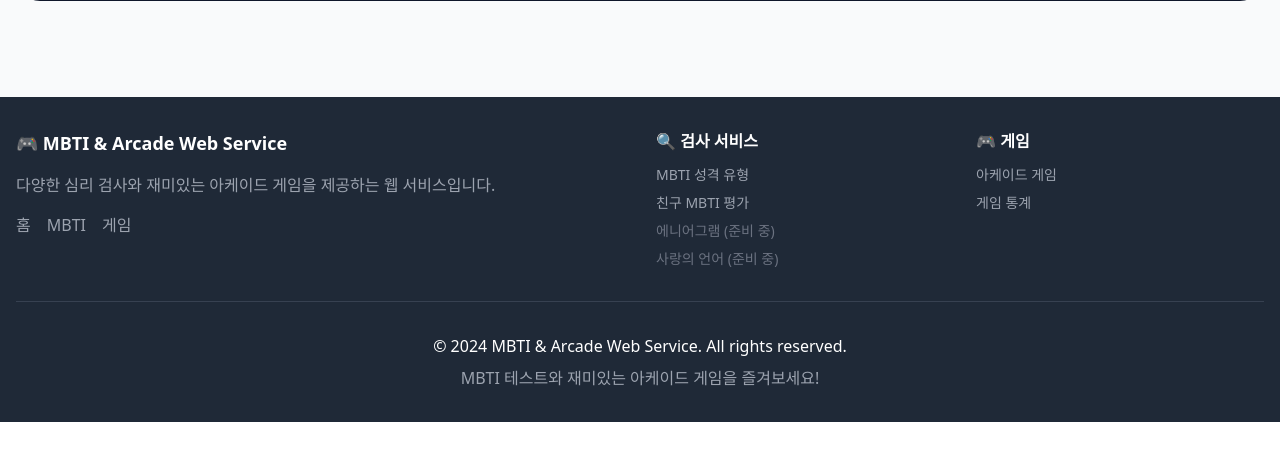
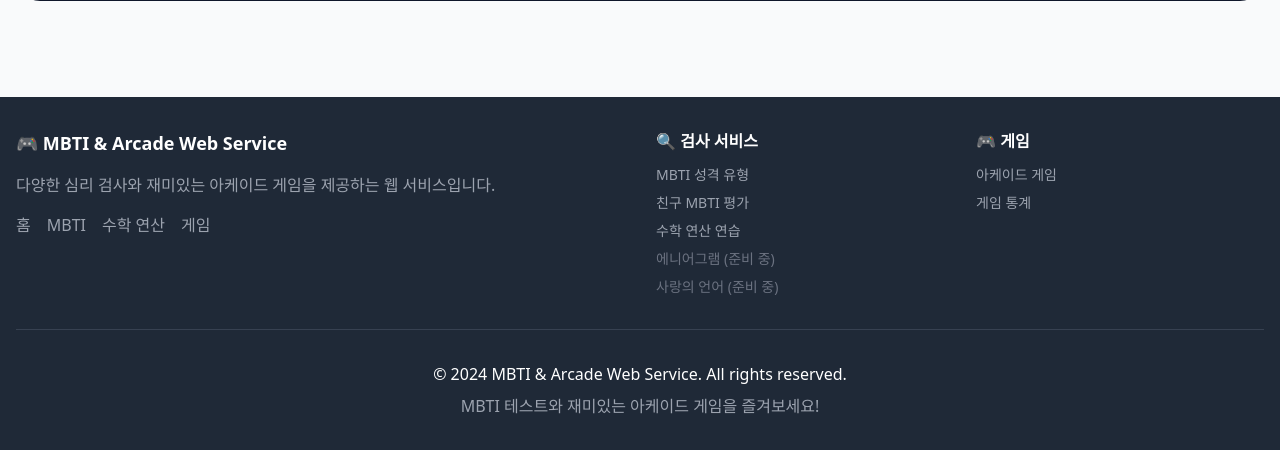
Before and after one commit to irron2004/web_service, a FastAPI app: page / in a window 1280 px wide. Shown: the part 1995-2445 px from the top of the page. Before the commit the page ends 2417 px from the top, so only its background shows below. Run offline with FastAPI, Linux system fonts and the light colour scheme; some libraries are stand-ins or nearby versions.

Commit message:
feat: restore calculate proxy and CTA

```diff
--- a/mbti-arcade/app/templates/base.html
+++ b/mbti-arcade/app/templates/base.html
@@ -58,6 +58,9 @@
                             </a>
                             <a href="/mbti/friend" class="block px-4 py-2 text-sm text-gray-700 hover:bg-gray-100">
                                 👥 친구 MBTI 평가
+                            </a>
+                            <a href="/calculate" class="block px-4 py-2 text-sm text-gray-700 hover:bg-gray-100">
+                                ➗ 수학 연산 연습
                             </a>
                             <div class="border-t border-gray-100 my-1"></div>
                             <div class="px-4 py-2 text-xs text-gray-500">
@@ -137,6 +140,9 @@
                             <a href="/mbti/friend" class="block py-1 text-sm text-gray-600 hover:text-blue-600 transition-colors">
                                 👥 친구 MBTI 평가
                             </a>
+                            <a href="/calculate" class="block py-1 text-sm text-gray-600 hover:text-blue-600 transition-colors">
+                                ➗ 수학 연산 연습
+                            </a>
                         </div>
                     </div>
 
@@ -173,6 +179,7 @@
                     <div class="flex space-x-4">
                         <a href="/" class="text-gray-400 hover:text-white transition-colors">홈</a>
                         <a href="/mbti" class="text-gray-400 hover:text-white transition-colors">MBTI</a>
+                        <a href="/calculate" class="text-gray-400 hover:text-white transition-colors">수학 연산</a>
                         <a href="/arcade" class="text-gray-400 hover:text-white transition-colors">게임</a>
                     </div>
                 </div>
@@ -182,6 +189,7 @@
                     <ul class="space-y-2 text-sm text-gray-400">
                         <li><a href="/mbti" class="hover:text-white transition-colors">MBTI 성격 유형</a></li>
                         <li><a href="/mbti/friend" class="hover:text-white transition-colors">친구 MBTI 평가</a></li>
+                        <li><a href="/calculate" class="hover:text-white transition-colors">수학 연산 연습</a></li>
                         <li class="text-gray-500">에니어그램 (준비 중)</li>
                         <li class="text-gray-500">사랑의 언어 (준비 중)</li>
                     </ul>
```
Also changed, not shown: mbti-arcade/app/templates/index.html (+23 -0 lines), 1 other file.
